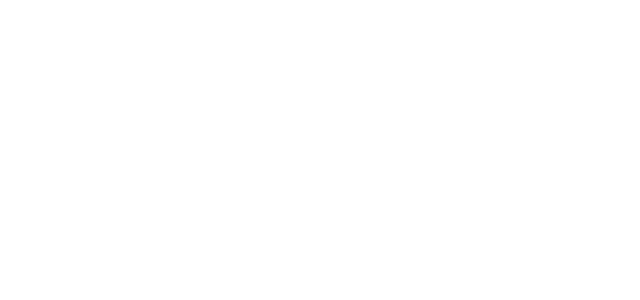
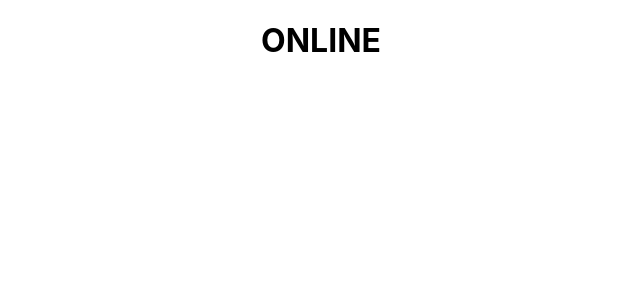
Before and after one commit to dy6578ekdbs/EFUB-React-Hooks-Study, a React (Create React App) app: page / in a window 1280 px wide. Shown: the top 300 px of the page, without its empty margins (319-959 px from the left). Built offline with nearby package versions, Linux system fonts and the light colour scheme.

Commit message:
2.5 useNetwork

```diff
--- a/src/App.js
+++ b/src/App.js
@@ -12,10 +12,11 @@
 import HookusePreventLeave from "./HookusePreventLeave";
 import HookuseBefore from "./HookuseBefore";
 import HookuseFadeIn from "./HookuseFadeIn";
+import HookuseNetwork from "./HookuseNetwork";
 
 function App() {
   return (
-    <HookuseFadeIn></HookuseFadeIn>
+    <HookuseNetwork></HookuseNetwork>
   );
 }
 
--- /dev/null
+++ b/src/HookuseNetwork.js
@@ -0,0 +1,31 @@
+import './App.css'
+import React, { useEffect, useRef, useState } from 'react'
+import ReactDom from 'react-dom'
+
+const useNetwork = onChange => {
+  const [status, setStatus] = useState(navigator.onLine);
+  const handleChange = () => {
+    if (typeof onChange === "function"){
+      onChange(navigator.onLine);
+    }
+    setStatus(navigator.onLine);
+  };
+  useEffect(() => {
+    window.addEventListener("online", handleChange);
+    window.addEventListener("offline", handleChange);
+  },[]);
+  return status;
+}
+function HookuseNetwork() {
+  const handleNetworkChange = online => {
+    console.log(online ? "We just went Online" : "We are Offline")
+  }
+  const onLine = useNetwork(handleNetworkChange);
+  return (
+    <div className="App">
+      <h1>{onLine ? "ONLINE" : "OFFLIEN"}</h1>
+    </div>
+  )
+}
+
+export default HookuseNetwork
```
